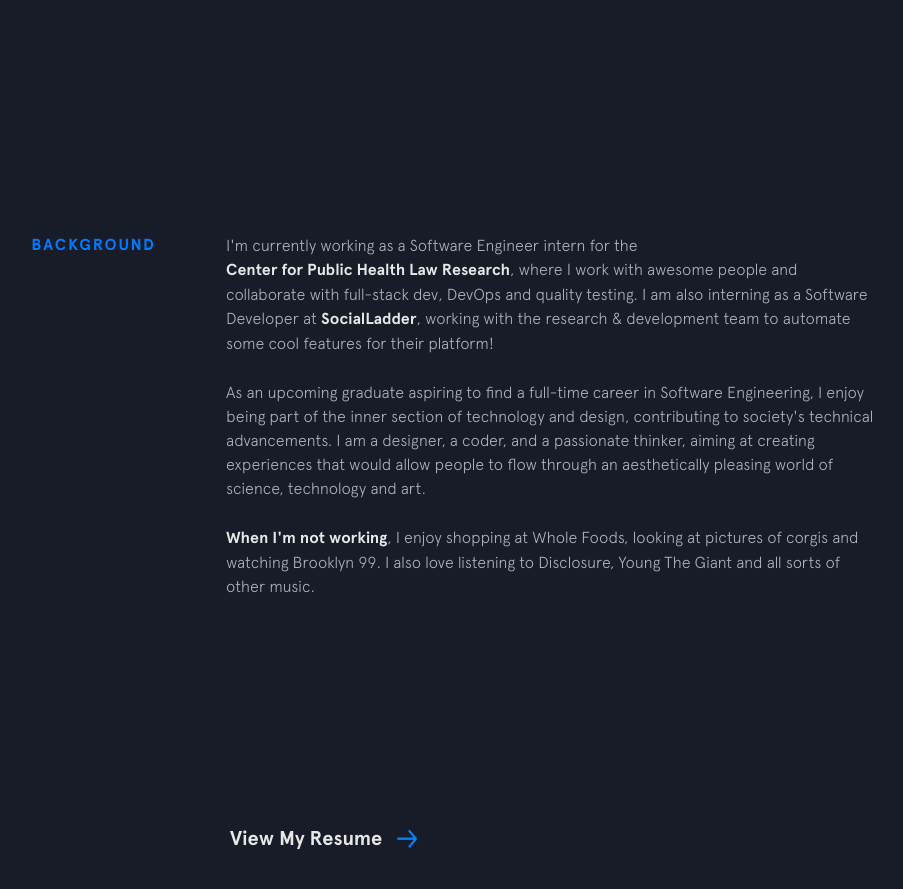
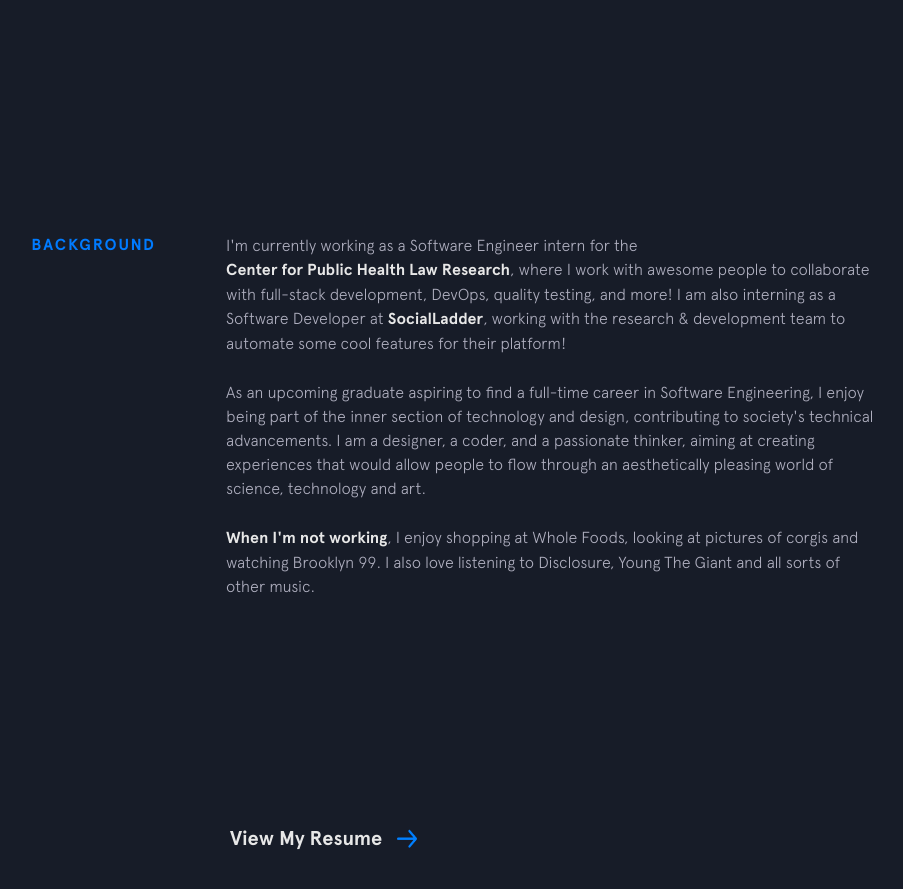
Before and after one commit to Faskyy/FahdK, a Jekyll site: the page built from index.html, in a window 1280 px wide and 900 px high, scrolled down 767 px. Shown: the top 889 px of the window, without its empty margins (224-1127 px from the left). Built offline with Jekyll 4.4.1, drawn with Linux system fonts in a browser that asks for light colours; nearby versions of some CDN libraries.

Commit message:
updated my background

```diff
--- a/_includes/background.html
+++ b/_includes/background.html
@@ -2,7 +2,7 @@
   <div class="section__title">Background</div>
   <div class="section__content">
     <p>
-      I'm currently working as a Software Engineer intern for the <a class="underline-link" href="http://publichealthlawresearch.org/" target="_blank">Center for Public Health Law Research</a>, where I work with awesome people and collaborate with full-stack dev, DevOps and quality testing.
+      I'm currently working as a Software Engineer intern for the <a class="underline-link" href="http://publichealthlawresearch.org/" target="_blank">Center for Public Health Law Research</a>, where I work with awesome people to collaborate with full-stack development, DevOps, quality testing, and more!
         I am also interning as a Software Developer at
       <a class="underline-link" href="https://socialladderapp.com/" target="_blank">SocialLadder</a>, working with the research & development team to automate some cool features for their platform!
 
```
